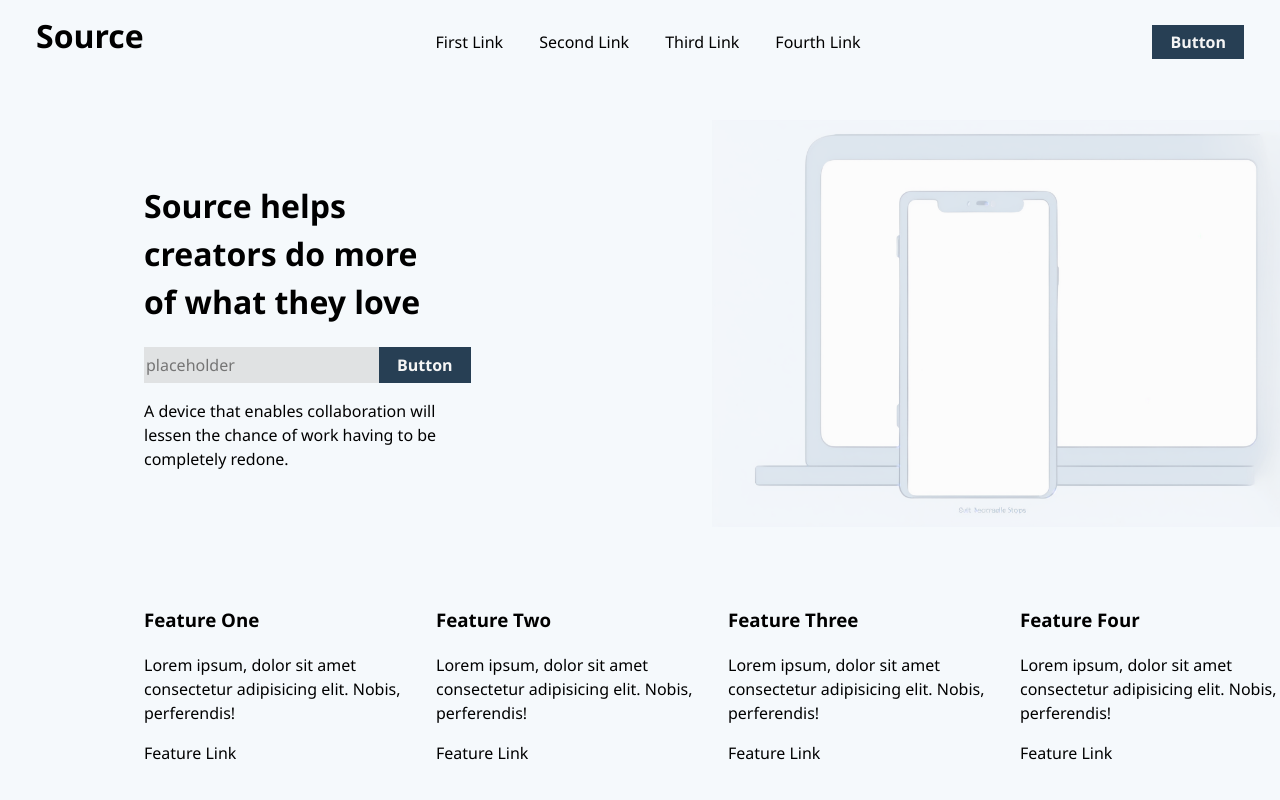
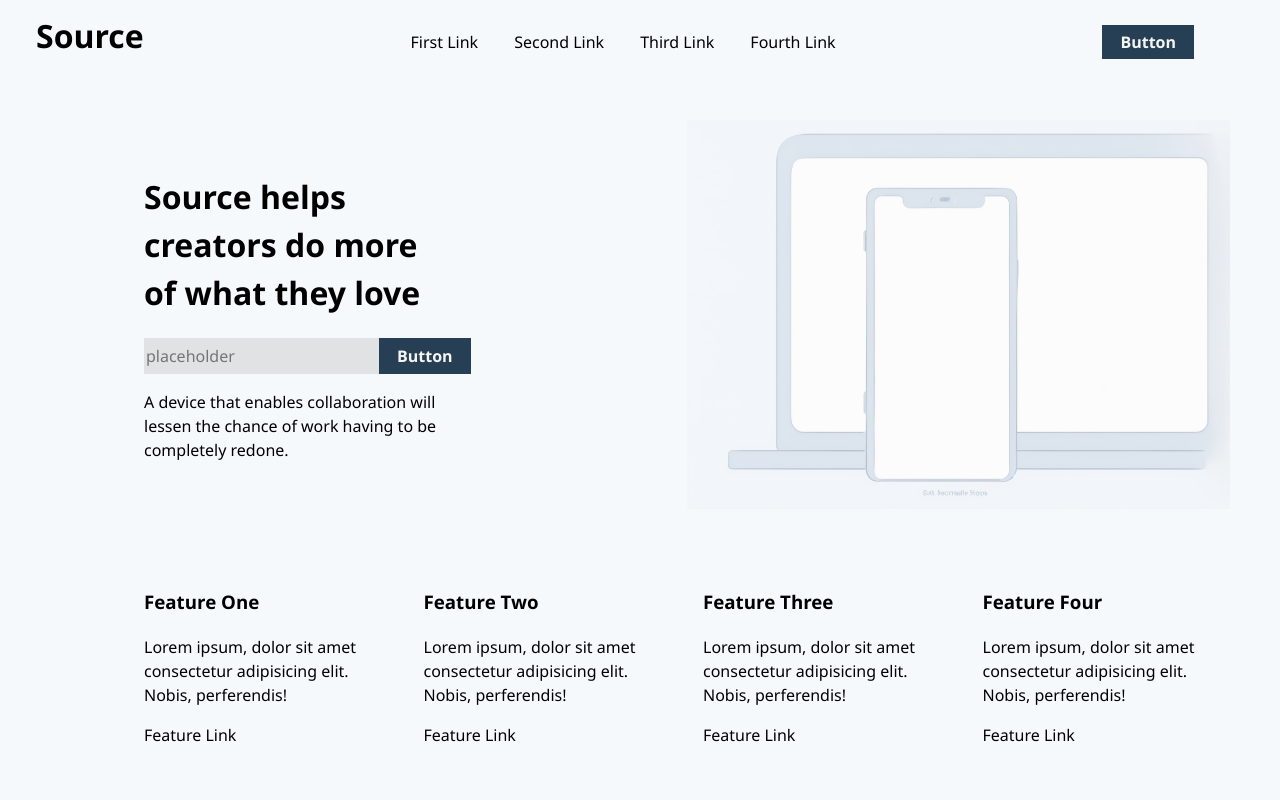
Before and after one commit to forodinproject/100Devs, a plain HTML site: page 08-class/homework/source/index.html in a window 1280 px wide. Shown: the top 800 px of the page. Drawn offline with Linux system fonts and the light colour scheme.

Commit message:
Limit max screen width

```diff
--- a/08-class/homework/source/index.html
+++ b/08-class/homework/source/index.html
@@ -25,8 +25,8 @@
 
 
 			<div class="head-main-wrapper">
-				<header>
-					<nav class="flex align-items-b justify-sb">
+				<header class="max-screen">
+					<nav  class="flex align-items-b justify-sb">
 						<div class="logo-wrapper">
 							<a href="./index.html">Source</a>
 						</div>
@@ -49,7 +49,7 @@
 
 				</header>
 
-				<main class="padding-left">
+				<main class="padding-left max-screen">
 
 					<div class="flex justify-sb align-items-c">
 
@@ -69,7 +69,7 @@
 
 				</main>
 
-				<section class="padding-left">
+				<section class="padding-left max-screen">
 					<div class="flex justify-sb wrapper-features">
 						<div>
 							<i class="gg-alarm"></i>
@@ -101,7 +101,7 @@
 			</div>
 
 
-			<section class="padding-left">
+			<section class="padding-left max-screen">
 				<div class="section-info">
 					<h2>Collecting information about the problem</h2>
 					<p>Lorem ipsum dolor sit amet consectetur adipisicing elit. Deleniti saepe molestias perferendis impedit quasi?</p>
--- a/08-class/homework/source/main.css
+++ b/08-class/homework/source/main.css
@@ -28,17 +28,15 @@ body {
 /******************************************
 /* LAYOUT
 /*******************************************/
-body {
-
+.max-screen {
+  max-width: 1230px;
 }
 
 nav {
   padding: 12px 36px 60px;
 }
 
-header {
 
-}
 
 .head-main-wrapper {
   background-color: #F5F9FC;
```
